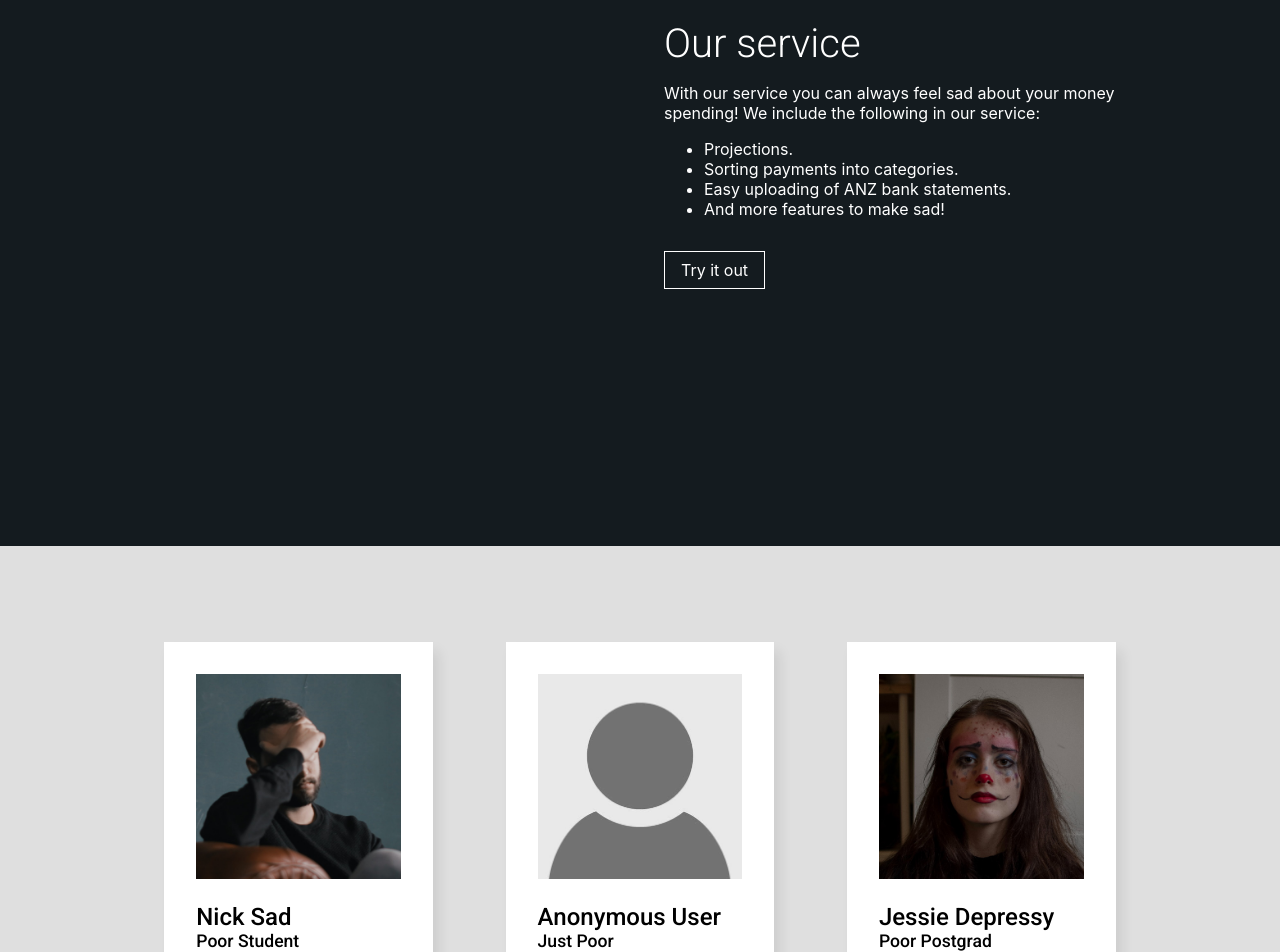
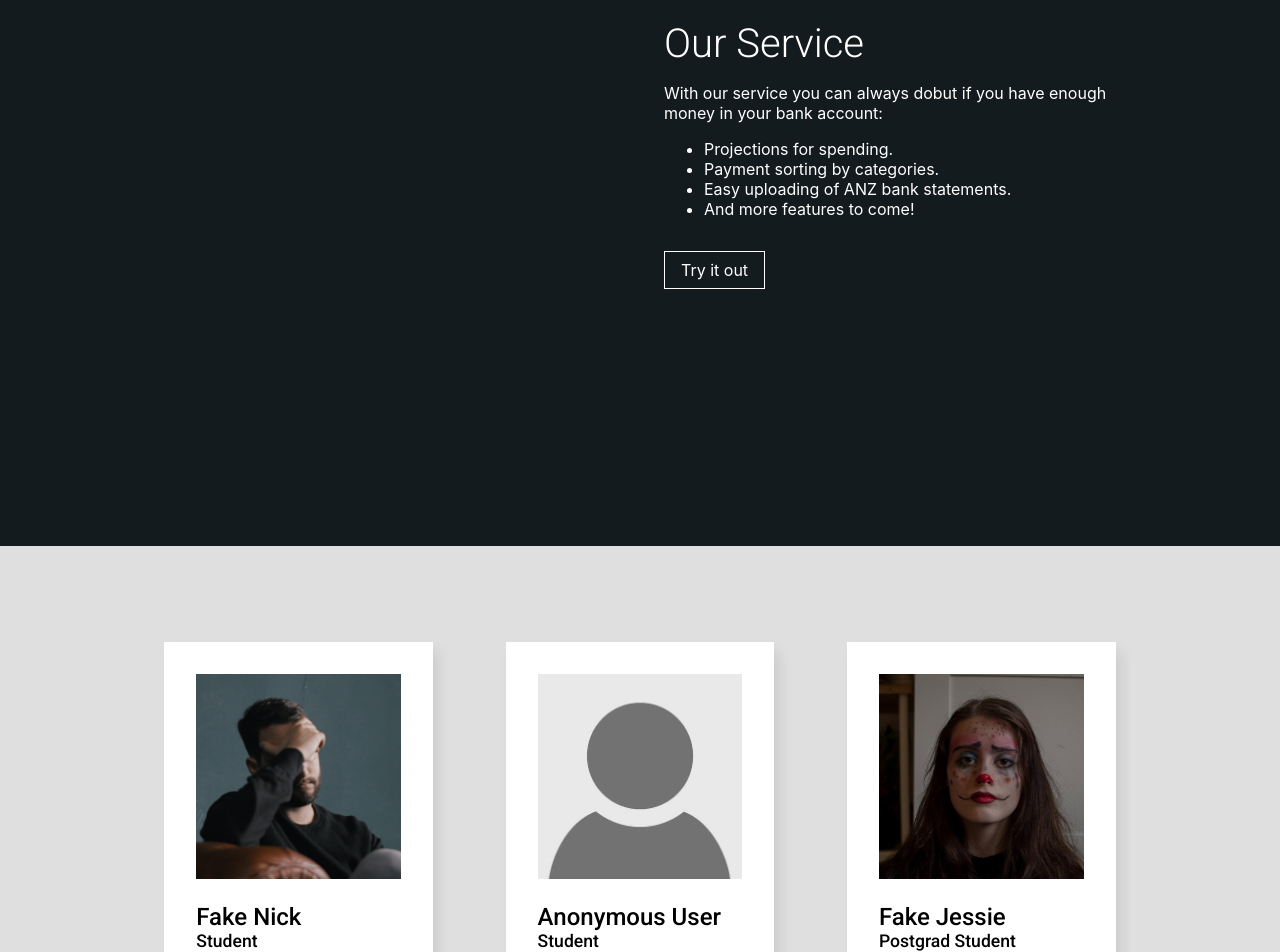
Before and after one commit to SerBABA/Mirage-Finance, a React (Create React App) app in the folder frontend-main/: page / in a window 1280 px wide. Shown: the part 860-1812 px from the top of the page. Built offline with nearby package versions, Linux system fonts and the light colour scheme; no server answers.

Commit message:
Updating landing page - Updating description - Updating fake testimonials

```diff
--- a/frontend-main/src/components/Footer/index.tsx
+++ b/frontend-main/src/components/Footer/index.tsx
@@ -1,5 +1,5 @@
 import * as El from "./footer.elements";
 
 export default function Footer() {
-  return <El.Footer>2021 &#169; Sad Monniies Services</El.Footer>;
+  return <El.Footer>2021 &#169; Mirage Finance</El.Footer>;
 }
--- a/frontend-main/src/views/landing/index.tsx
+++ b/frontend-main/src/views/landing/index.tsx
@@ -65,17 +65,16 @@ const Description = () => {
         </Desc.DescriptionImageWrapper>
         <Desc.DescriptionText>
           <div>
-            <El.H3>Our service</El.H3>
-            With our service you can always feel sad about your money spending! We include the
-            following in our service:
+            <El.H3>Our Service</El.H3>
+            With our service you can always dobut if you have enough money in your bank account:
             <ul>
-              <li>Projections.</li>
-              <li>Sorting payments into categories.</li>
+              <li>Projections for spending.</li>
+              <li>Payment sorting by categories.</li>
               <li>Easy uploading of ANZ bank statements.</li>
-              <li>And more features to make sad!</li>
+              <li>And more features to come!</li>
             </ul>
           </div>
-          <Desc.DescLink to="/">Try it out</Desc.DescLink>
+          <Desc.DescLink to="/login">Try it out</Desc.DescLink>
         </Desc.DescriptionText>
       </Desc.Wrapper>
     </Desc.ContentWrapper>
@@ -89,22 +88,16 @@ const Testimonials = () => {
   return (
     <Tes.ContentWrapper>
       <Tes.TestimonialsWrapper>
-        <Testimonial src={NickSadProfile} title="Nick Sad" job="Poor Student" date="2020">
-          "I was quite excited to use the app! But I had hoped that the app would be wrong and make
-          me happy. But I was sorely mistaking... I am now sad."
+        <Testimonial src={NickSadProfile} title="Fake Nick" job="Student" date="2020">
+          "Lorem ipsum dolor sit amet, consectetur adipiscing elit, sed do eiusmod tempor incididunt
+          ut labore et dolore magna aliqua. Ut enim ad minim veniam, quis nostrud exercitation"
         </Testimonial>
-        <Testimonial src={DefaultUserProfile} title="Anonymous User" job="Just Poor" date="2021">
-          "F*CK I'm broke!"
+        <Testimonial src={DefaultUserProfile} title="Anonymous User" job="Student" date="2021">
+          "Lorem ipsum dolor sit amet, consectetur adipiscing elit"
         </Testimonial>
-        <Testimonial
-          src={JessicaSadProfile}
-          title="Jessie Depressy"
-          job="Poor Postgrad"
-          date="2019"
-        >
-          "Working full time and working a my thesis is quite hard! But I hoped I could at least
-          breakdown my finances, and oh boy did that make me dobut everything in my life about
-          money!"
+        <Testimonial src={JessicaSadProfile} title="Fake Jessie" job="Postgrad Student" date="2019">
+          "Lorem ipsum dolor sit amet, consectetur adipiscing elit, sed do eiusmod tempor incididunt
+          ut labore et dolore magna aliqua. Ut enim ad minim veniam"
         </Testimonial>
       </Tes.TestimonialsWrapper>
     </Tes.ContentWrapper>
```
